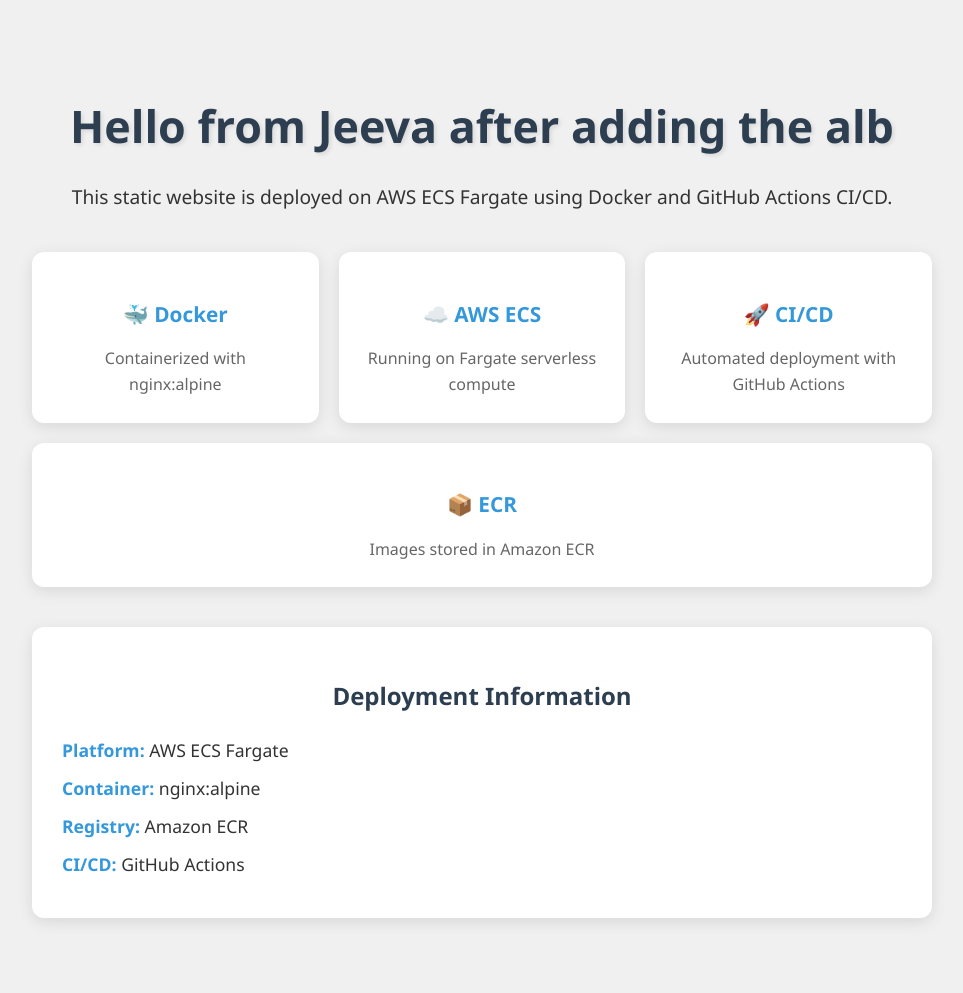
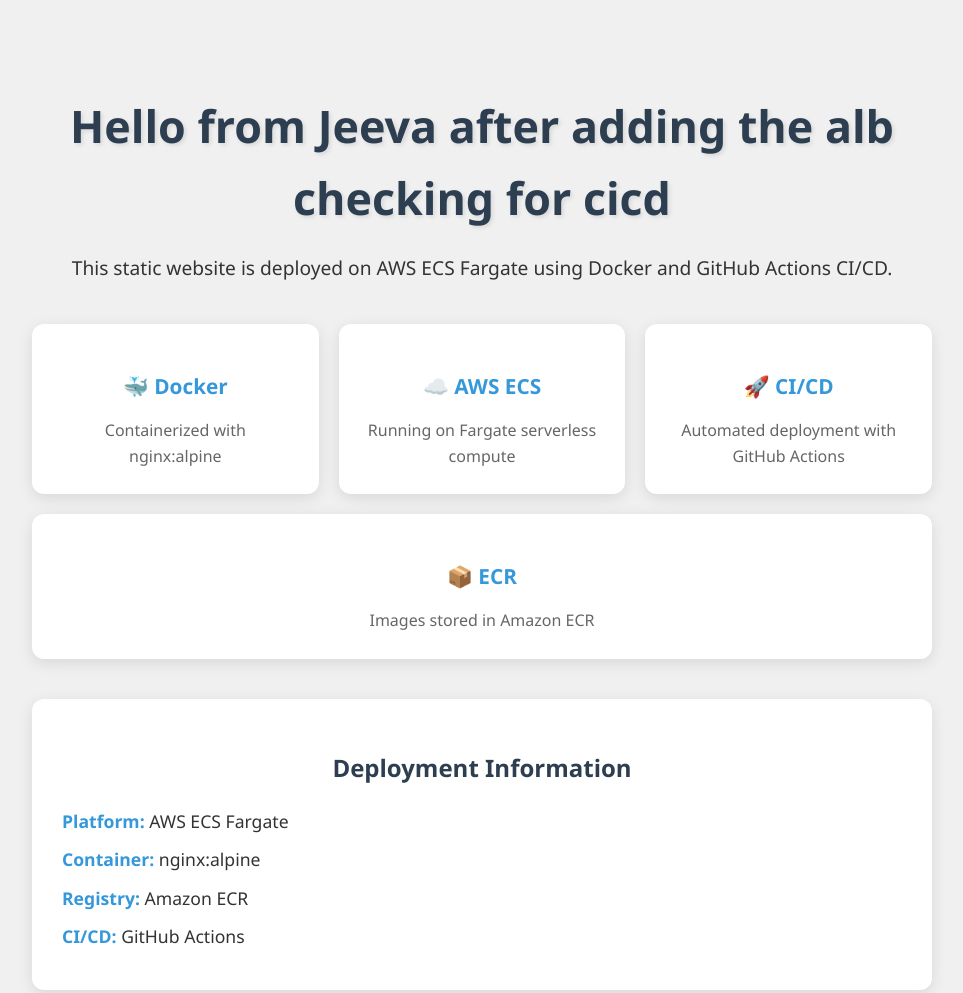
Before and after one commit to jeevanantham-aivar/cicd-docker, a plain HTML site: page index.html in a window 1280 px wide. Shown: the top 993 px of the page, without its empty margins (158-1121 px from the left). Drawn offline with Linux system fonts and the light colour scheme.

Commit message:
final check

```diff
--- a/index.html
+++ b/index.html
@@ -8,7 +8,7 @@
 </head>
 <body>
     <div class="container">
-        <h1>Hello from Jeeva after adding the alb </h1>
+        <h1>Hello from Jeeva after adding the alb checking for cicd </h1>
         <p>This static website is deployed on AWS ECS Fargate using Docker and GitHub Actions CI/CD.</p>
 
         <div class="features">
```
